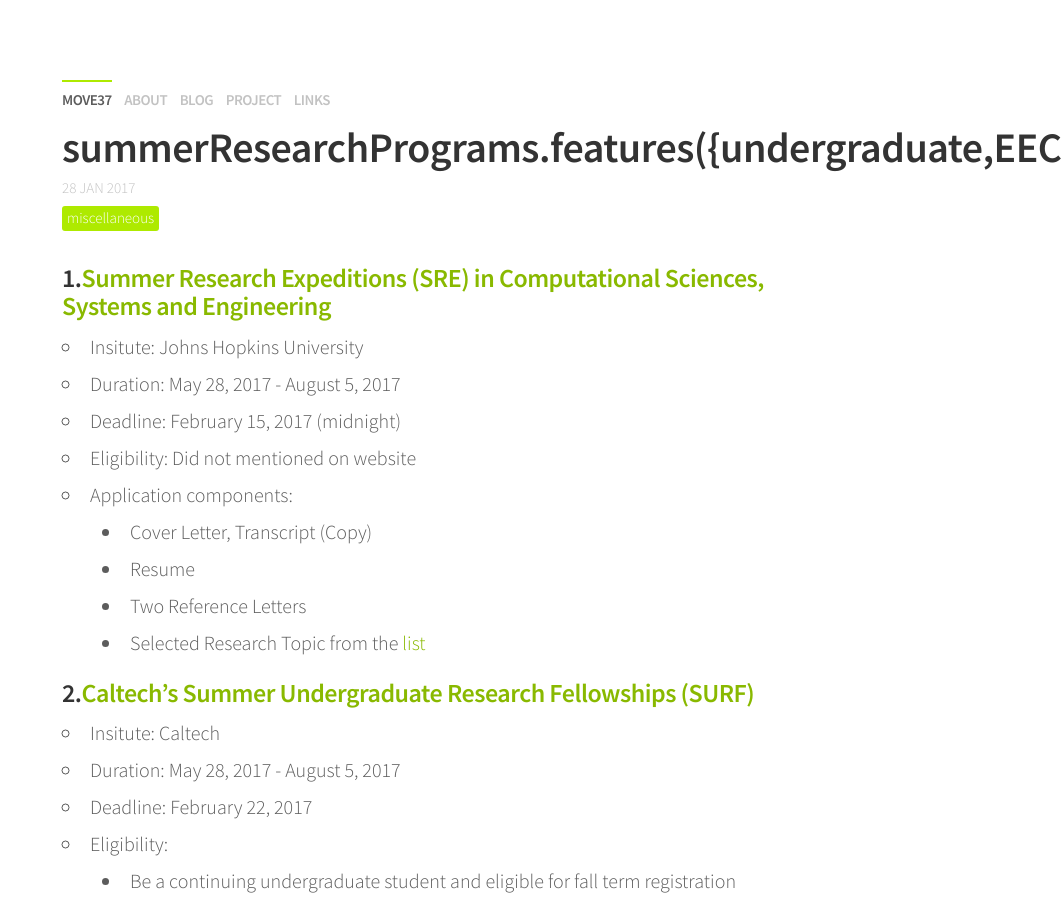
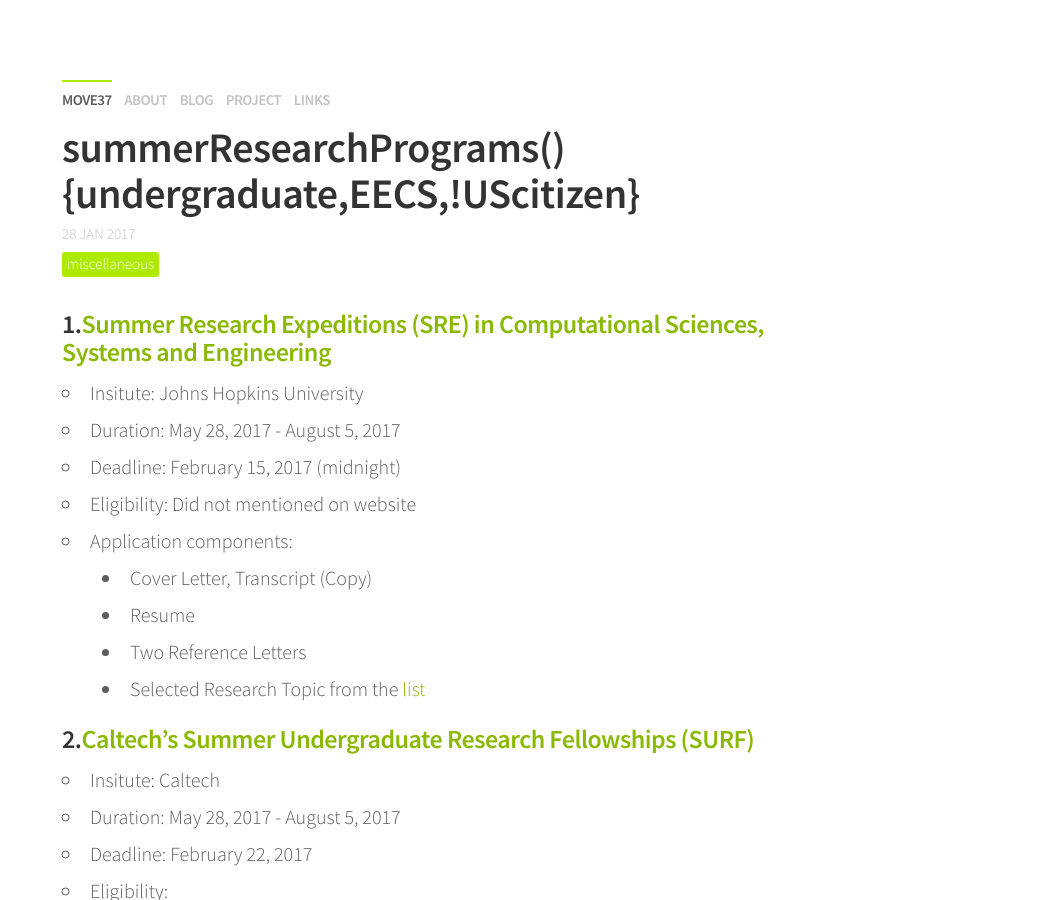
Before and after one commit to n33t1/n33t1.github.io, a Jekyll site: the page built from _posts/2017-01-28-summer-research-resources.md, in a window 1280 px wide and 900 px high. Shown: the whole window, without its empty margins (218-1280 px from the left). Built offline with Jekyll 4.4.1, drawn with Linux system fonts in a browser that asks for light colours; nearby versions of some CDN libraries; comment, search, counter and statistics services are not loaded.

Commit message:
Update and rename 2017-01-28-Summer-Research-Resources.md to 2017-01-28-summer-research-resources.md

```diff
--- a/_posts/2017-01-28-Summer-Research-Resources.md
+++ b/_posts/2017-01-28-summer-research-resources.md
@@ -1,7 +1,7 @@
 ---
 layout: post
-title: "summerResearchPrograms.features({undergraduate,EECS,!UScitizen})"
-description: "for the invisible groups"
+title: "summerResearchPrograms(){undergraduate,EECS,!UScitizen}"
+description: "for the invisible groups pursuing PhD"
 date: 2017-01-28
 tags: [miscellaneous]
 comments: true
```
